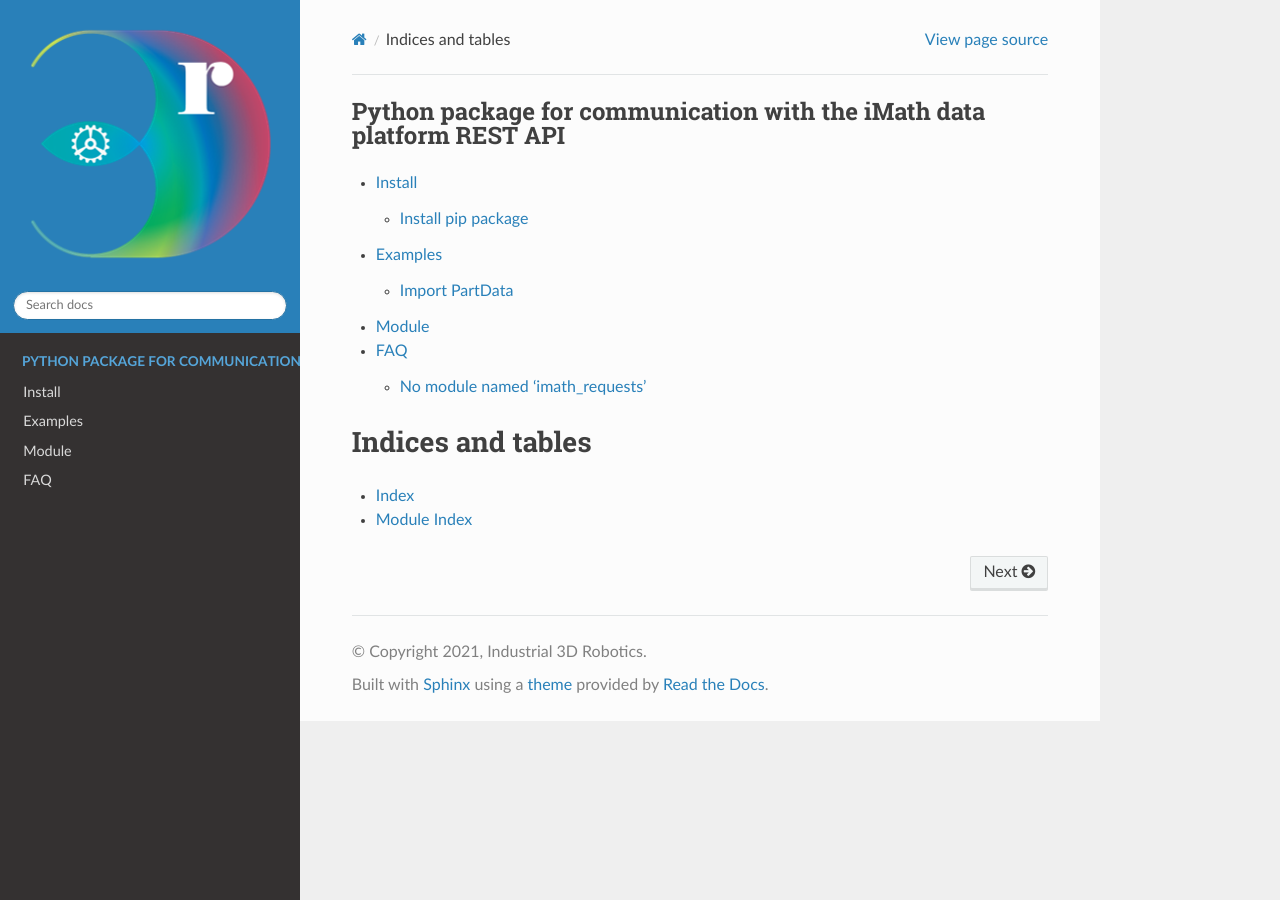
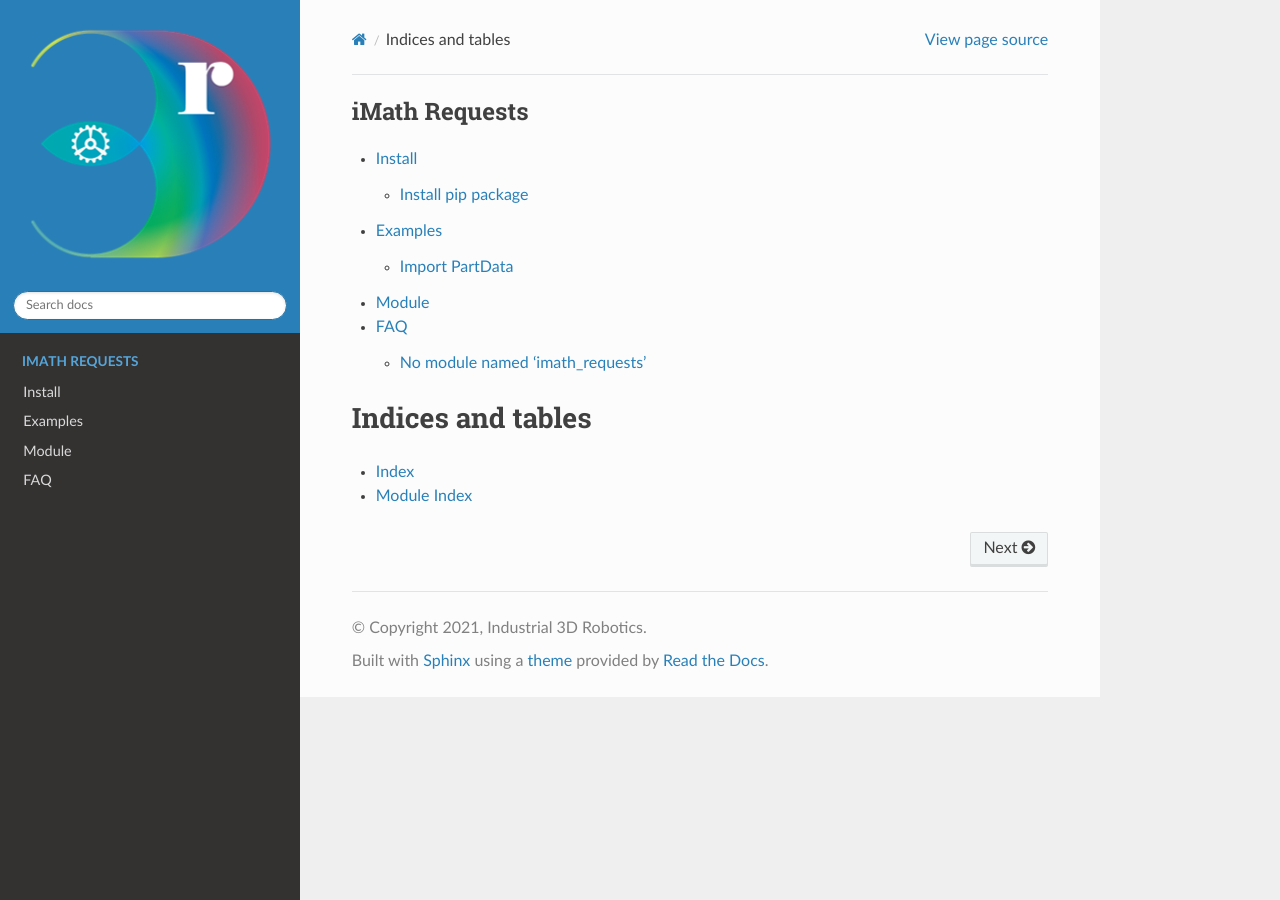
Before and after one commit to i3drobotics/imath-requests, a Sphinx documentation site: the page built from docs/index.rst, in a window 1280 px wide. Built offline with Sphinx 7.4.7 and the Read the Docs theme 2.0.0, drawn with Linux system fonts in a browser that asks for light colours.

Commit message:
Update index.rst

```diff
--- a/docs/index.rst
+++ b/docs/index.rst
@@ -1,5 +1,5 @@
 .. toctree::
-   :caption: Python package for communication with the iMath data platform REST API
+   :caption: iMath Requests
    :maxdepth: 2
 
    install
```
